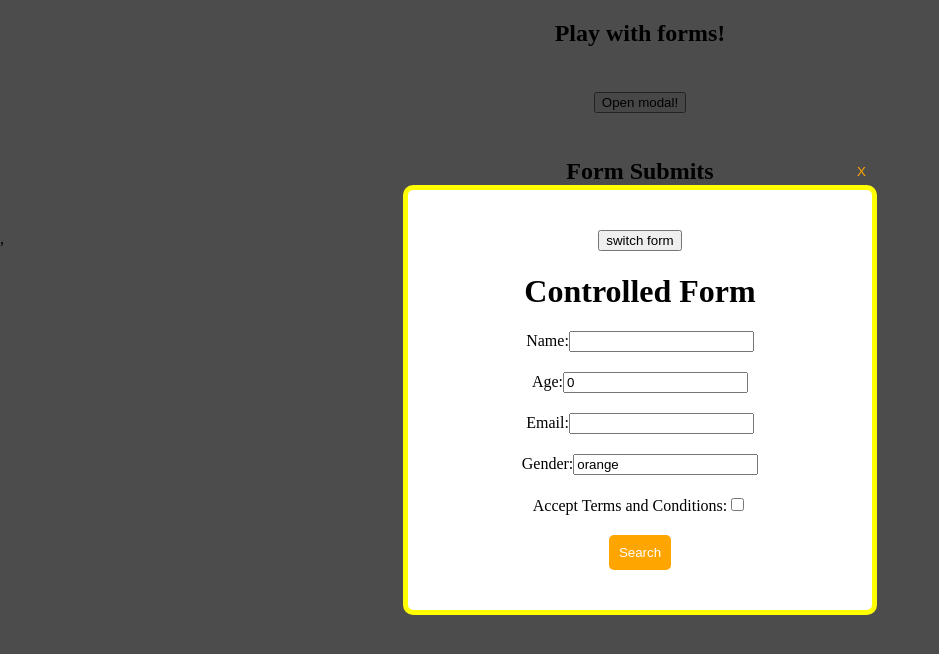
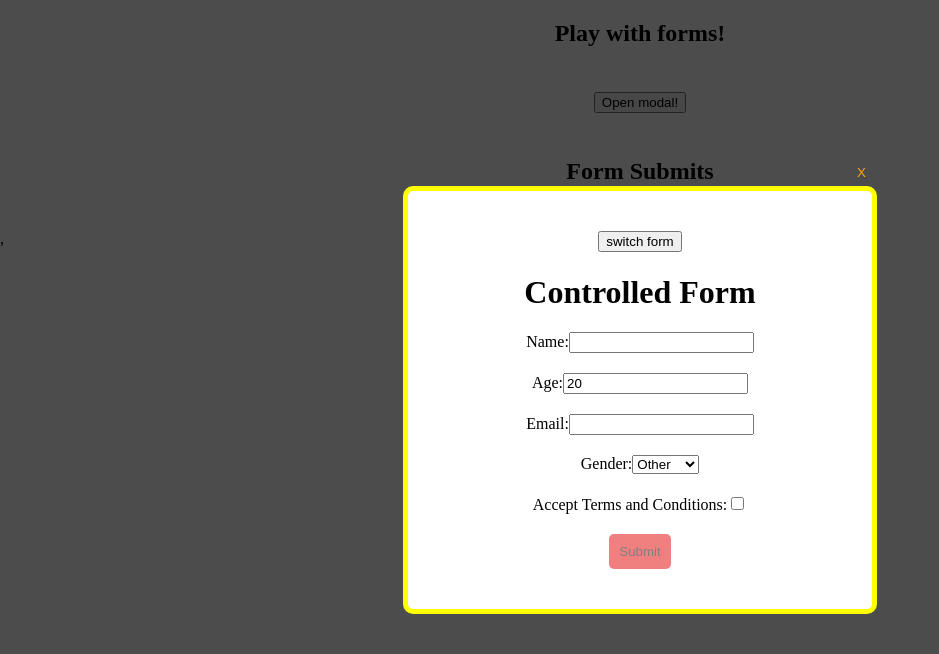
Before and after one commit to CarrotAnikerok/react-rs-school, a React (Vite) app: page / in a window 1280 px wide. Both pictures are taken after a click on the button "Open modal!". Shown: the top 654 px of the page, without its empty margins (0-939 px from the left). Built offline with nearby package versions, Linux system fonts and the light colour scheme.

Commit message:
feat: add new card animation

```diff
--- a/src/components/Card/Card.css
+++ b/src/components/Card/Card.css
@@ -1,4 +1,5 @@
 .card {
+    animation: flashNew 2s ease-in-out;
     border: 10px solid yellow;
     padding: 10px;
     border-radius: 10%;
@@ -10,3 +11,8 @@
     flex-direction: row;
     gap: 10px;
 }
+
+@keyframes flashNew {
+    from {border-color: blue}
+    to {border-color: yellow;}
+}
--- a/src/components/CardList/CardList.tsx
+++ b/src/components/CardList/CardList.tsx
@@ -11,11 +11,11 @@ export default function CardList({ submissions }: CardProps) {
     <>
         <h1>Form Submits</h1>
         <div className='card-list'>
-        {submissions.map((element) => {
+        {submissions.map((element, index) => {
             return (
                 <Card
-                key={element.name}
-                submission={element}>
+                    key={index}
+                    submission={element}>
                 </Card>
             )
         })}
--- a/src/components/Forms/ControlledForm/ControlledForm.tsx
+++ b/src/components/Forms/ControlledForm/ControlledForm.tsx
@@ -10,14 +10,14 @@ type FormProps = {
 
 export default function ControlledForm({ close, submit}: FormProps) {
     const [nameId, ageId, emailId, genderId, termsId] = [useId(), useId(), useId(), useId(), useId()];
-    const { register, handleSubmit, formState: { errors }  } = useForm({
+    const { register, handleSubmit, formState: { isValid, errors }  } = useForm({
       defaultValues: {
         name: '',
-        age: 0,
-        gender: 'orange',
-        terms: false
+        age: 20,
+        gender: 'other',
       },
-      resolver: zodResolver(submitFormSchema)
+      resolver: zodResolver(submitFormSchema),
+      mode: "onChange"
     });
 
     function submitForm(data: Submission) {
@@ -32,7 +32,7 @@ export default function ControlledForm({ close, submit}: FormProps) {
           <form onSubmit={handleSubmit(submitForm)}>
                   <label htmlFor={nameId}>
                       Name:
-                      <input id={nameId} {...register('name', {required: 'Name is required'})} />
+                      <input id={nameId} {...register('name')} />
                   </label>
                   <p>{errors.name?.message}</p>
 
@@ -44,23 +44,27 @@ export default function ControlledForm({ close, submit}: FormProps) {
 
                   <label htmlFor={emailId}>
                       Email:
-                      <input id={emailId} name="email" />
+                      <input id={emailId} {...register('email')} />
                   </label>
                   <p>{errors.email?.message}</p>
 
                   <label htmlFor={genderId}>
-                      Gender:
-                      <input id={genderId} {...register('gender')} />
-                  </label>
+                    Gender:
+                    <select id={genderId} {...register('gender')}>
+                        <option value="other">Other</option>
+                        <option value="female">Female</option>
+                        <option value="male">Male</option>
+                    </select>
+                </label>
                   <p>{errors.gender?.message}</p>
 
                   <label htmlFor={termsId}>
                       Accept Terms and Conditions:
-                      <input id={termsId} type="checkbox" {...register('terms')}/>
+                      <input id={termsId} type="checkbox" {...register('terms')} value="yes"/>
                   </label>
                   <p>{errors.terms?.message}</p>
 
-                  <button type="submit" className='submit-button'>Search</button>
+                  <button type="submit" disabled={!isValid} className='submit-button'>Submit</button>
               </form>
       </div>
     )
--- a/src/components/Forms/Form.css
+++ b/src/components/Forms/Form.css
@@ -14,3 +14,8 @@ form {
     padding: 10px;
     cursor: pointer;
 }
+
+.submit-button:disabled {
+    background-color: lightcoral;
+    color: grey;
+}
--- a/src/components/Forms/UncontrolledForm/UncontrolledForm.tsx
+++ b/src/components/Forms/UncontrolledForm/UncontrolledForm.tsx
@@ -47,37 +47,40 @@ export default function UncontrolledForm({ close, submit }: FormProps) {
         <div>
             <form onSubmit={handleSubmit}>
                 <label htmlFor={nameId}>
-                    Name: <input id={nameId} name="name" />
+                    Name:
+                    <input id={nameId} name="name" />
                 </label>
                 <p>{error.name}</p>
 
                 <label htmlFor={ageId}>
-                    Age: <input id={ageId} name="age" type="number" />
+                    Age:
+                    <input id={ageId} name="age" type="number" defaultValue={20} />
                 </label>
                 <p>{error.age}</p>
 
                 <label htmlFor={emailId}>
-                    Email: <input id={emailId} name="email" />
+                    Email:
+                    <input id={emailId} name="email" />
                 </label>
                 <p>{error.email}</p>
 
                 <label htmlFor={genderId}>
                     Gender:
-                    <select id={genderId} name="gender" defaultValue="orange">
-                        <option value="apple">Apple</option>
-                        <option value="banana">Banana</option>
-                        <option value="orange">Orange</option>
+                    <select id={genderId} name="gender" defaultValue="other">
+                        <option value="other">Other</option>
+                        <option value="female">Female</option>
+                        <option value="male">Male</option>
                     </select>
                 </label>
                  <p>{error.gender}</p>
 
                 <label htmlFor={termsId}>
                     Accept Terms and Conditions:
-                    <input id={termsId} type="checkbox" name="terms" />
+                    <input id={termsId} type="checkbox" name="terms" value="yes" />
                 </label >
                 <p>{error.terms}</p>
 
-                <button type="submit" className='submit-button'>Search</button>
+                <button type="submit" className='submit-button'>Submit</button>
             </form>
         </div>
     )
--- a/src/components/schemas/submissions.tsx
+++ b/src/components/schemas/submissions.tsx
@@ -1,11 +1,11 @@
 import * as z from "zod";
 
 export const submitFormSchema = z.object({
-    name: z.string().min(1).regex(/^[A-Z].*/, { message: 'Should start with uppercase' }),
+    name: z.string().min(1, {message: 'Field required'}).regex(/^[A-Z].*/, { message: 'Should start with uppercase' }),
     age: z.coerce.number().positive({ message: 'Should be positive' }),
     email: z.string().min(1, { message: 'Field required' }),
     gender: z.string({ message: 'Field required' }),
-    terms: z.preprocess((val) => val === 'on', z.boolean())
+    terms: z.literal('yes', {message: 'Should be checked'}),
 })
 
 export type Submission= z.infer<typeof submitFormSchema>
```
